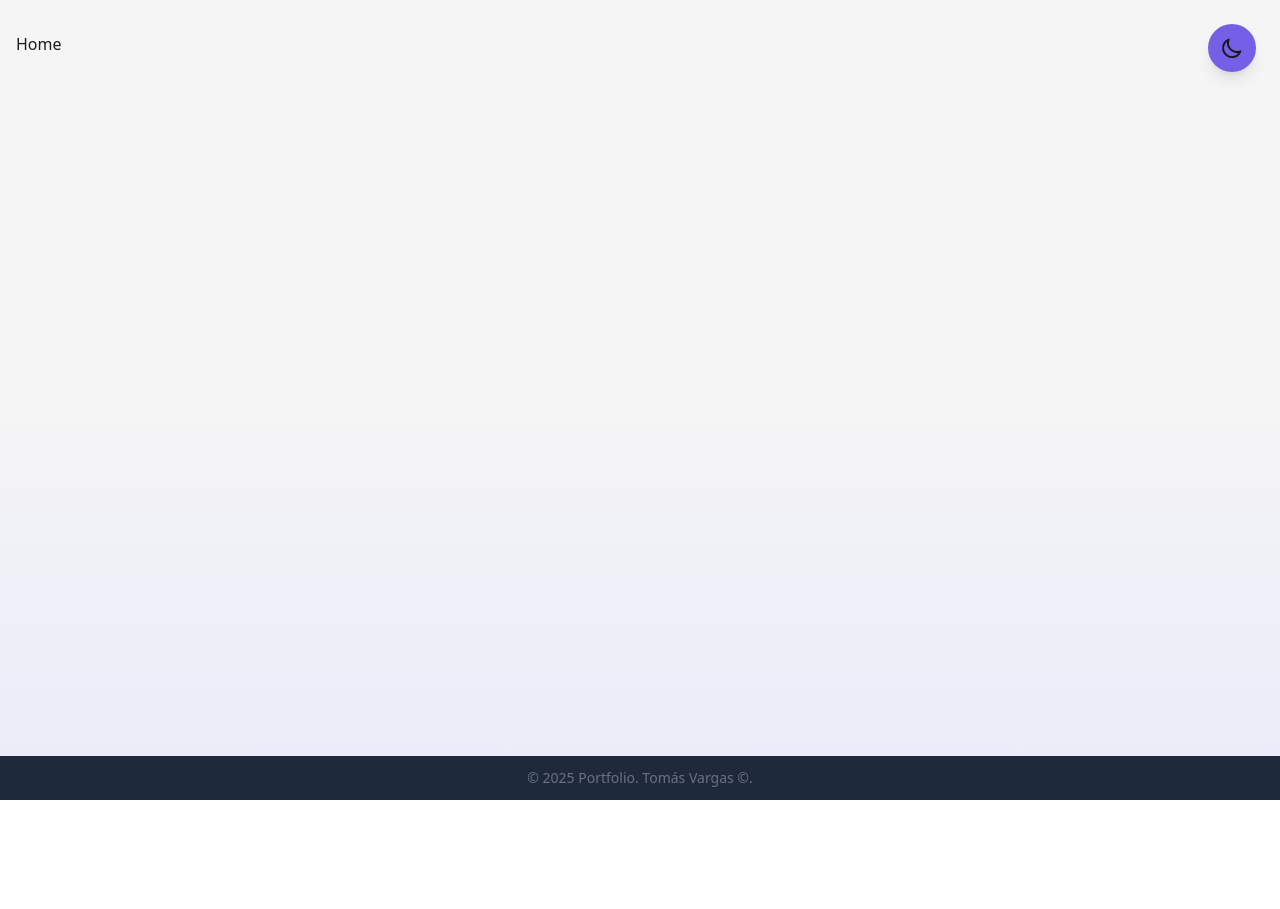
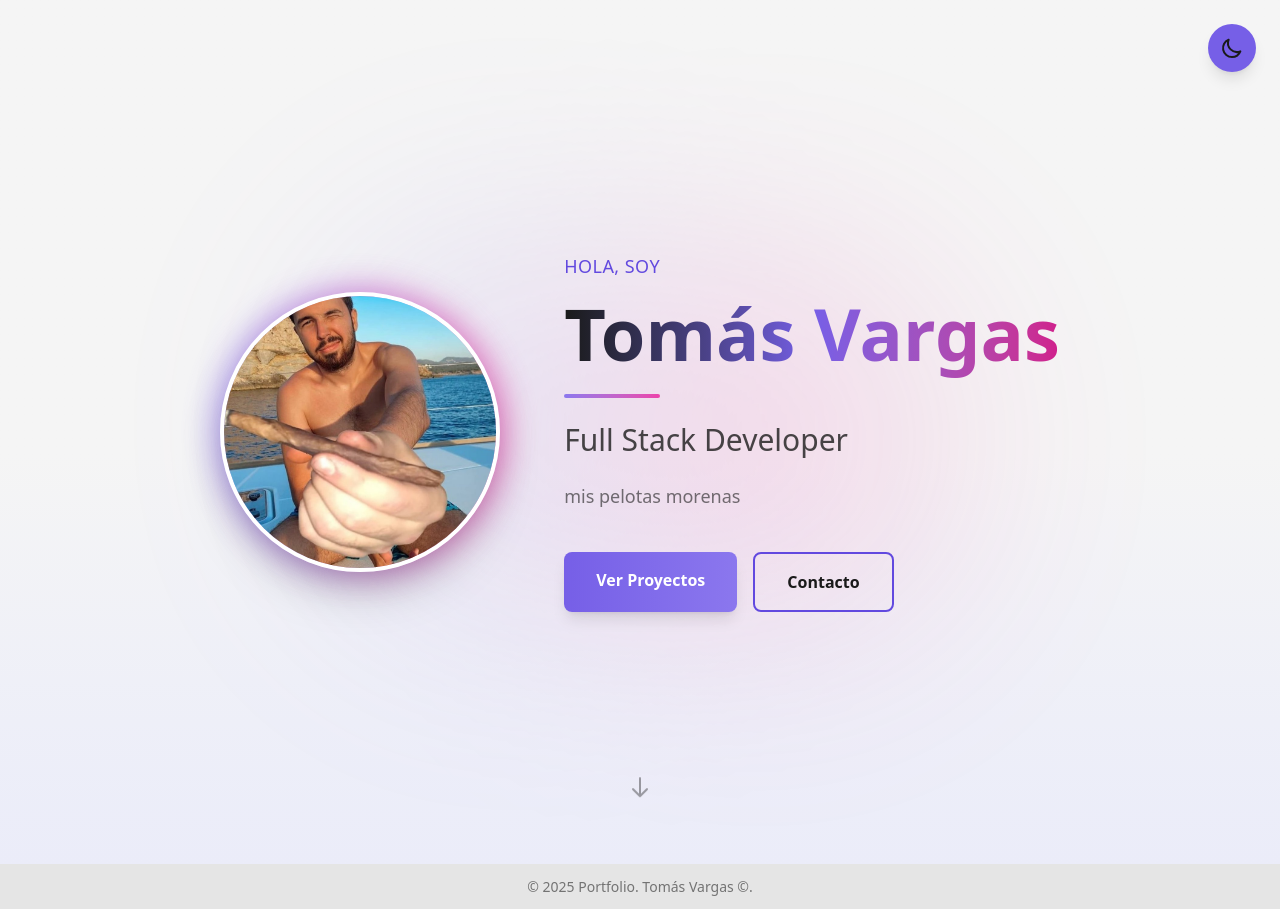
Before and after one commit to TomasVargas790/Portfolio, a React (Vite) app: page / in a window 1280 px wide. Before the commit the page ends 800 px from the top, so only its background shows below. Built offline with nearby package versions, Linux system fonts and the light colour scheme.

Commit message:
FEAT Hero

```diff
--- /dev/null
+++ b/src/app/home/components/Hero.tsx
@@ -0,0 +1,49 @@
+import { AnimatedBackground } from './Hero/AnimatedBackground';
+import { ProfileImage } from './Hero/ProfileImage';
+import { CTAButtons } from './Hero/CTAButtons';
+import { ScrollIndicator } from './Hero/ScrollIndicator';
+
+export function Hero() {
+    const ctaButtons = [
+        { href: '#projects', label: 'Ver Proyectos', variant: 'primary' as const },
+        { href: '#contact', label: 'Contacto', variant: 'outline' as const }
+    ];
+
+    return (
+        <section className="relative min-h-screen flex items-center justify-center px-6 py-20 overflow-hidden">
+            <AnimatedBackground />
+
+            {/* Content */}
+            <div className="relative z-10 max-w-5xl mx-auto">
+                <div className="flex flex-col md:flex-row items-center gap-12 md:gap-16">
+                    <ProfileImage src="/Tomi.jpg" alt="Tomás Vargas" />
+
+                    {/* Text Content */}
+                    <div className="flex flex-col gap-6 text-center md:text-left">
+                        <div className="space-y-2">
+                            <p className="text-primary-700 font-medium text-lg tracking-wide uppercase">
+                                Hola, soy
+                            </p>
+                            <h1 className="text-5xl md:text-7xl font-bold bg-gradient-to-r from-text via-primary-600 to-accent-700 bg-clip-text text-transparent whitespace-nowrap pb-2 leading-tight">
+                                Tomás Vargas
+                            </h1>
+                            <div className="h-1 w-24 bg-gradient-to-r from-primary-500 to-accent-500 rounded-full mx-auto md:mx-0"></div>
+                        </div>
+
+                        <p className="text-2xl md:text-3xl text-text/80 font-light">
+                            Full Stack Developer
+                        </p>
+
+                        <p className="text-lg text-text/60 max-w-xl leading-relaxed">
+                            mis pelotas morenas
+                        </p>
+
+                        <CTAButtons buttons={ctaButtons} />
+                    </div>
+                </div>
+            </div>
+
+            <ScrollIndicator />
+        </section>
+    );
+}
--- /dev/null
+++ b/src/app/home/components/Hero/AnimatedBackground.tsx
@@ -0,0 +1,11 @@
+export function AnimatedBackground() {
+    return (
+        <div className="absolute inset-0 opacity-20 pointer-events-none">
+            <div className="absolute top-1/4 left-1/4 w-96 h-96 bg-primary-500 rounded-full blur-[120px] animate-pulse"></div>
+            <div
+                className="absolute bottom-1/4 right-1/4 w-96 h-96 bg-accent-500 rounded-full blur-[120px] animate-pulse"
+                style={{ animationDelay: '1s' }}
+            ></div>
+        </div>
+    );
+}
--- /dev/null
+++ b/src/app/home/components/Hero/CTAButtons.tsx
@@ -0,0 +1,29 @@
+interface CTAButton {
+    href: string;
+    label: string;
+    variant?: 'primary' | 'outline';
+}
+
+interface CTAButtonsProps {
+    buttons: CTAButton[];
+}
+
+export function CTAButtons({ buttons }: CTAButtonsProps) {
+    return (
+        <div className="flex flex-col sm:flex-row gap-4 mt-4">
+            {buttons.map((button) => (
+                <a
+                    key={button.href}
+                    href={button.href}
+                    className={
+                        button.variant === 'outline'
+                            ? "px-8 py-4 border-2 border-primary-700 hover:bg-primary-500/10 rounded-lg font-semibold text-text transition-all duration-300"
+                            : "px-8 py-4 bg-gradient-to-r from-primary-600 to-primary-500 hover:from-primary-500 hover:to-primary-400 rounded-lg font-semibold text-white shadow-lg hover:shadow-xl transform hover:scale-105 transition-all duration-300"
+                    }
+                >
+                    {button.label}
+                </a>
+            ))}
+        </div>
+    );
+}
--- /dev/null
+++ b/src/app/home/components/Hero/ProfileImage.tsx
@@ -0,0 +1,22 @@
+interface ProfileImageProps {
+    src: string;
+    alt: string;
+    size?: number;
+}
+
+export function ProfileImage({ src, alt, size = 280 }: ProfileImageProps) {
+    return (
+        <div className="flex-shrink-0">
+            <div className="relative group">
+                <div className="absolute -inset-1 bg-gradient-to-r from-primary-500 to-accent-500 rounded-full blur-lg opacity-75 group-hover:opacity-100 transition duration-500"></div>
+                <img
+                    src={src}
+                    alt={alt}
+                    width={size}
+                    height={size}
+                    className="relative rounded-full border-4 border-background-card shadow-2xl transform group-hover:scale-105 transition duration-500"
+                />
+            </div>
+        </div>
+    );
+}
--- /dev/null
+++ b/src/app/home/components/Hero/ScrollIndicator.tsx
@@ -0,0 +1,17 @@
+export function ScrollIndicator() {
+    return (
+        <div className="absolute bottom-8 left-1/2 transform -translate-x-1/2 animate-bounce">
+            <svg
+                className="w-6 h-6 text-text/40"
+                fill="none"
+                strokeLinecap="round"
+                strokeLinejoin="round"
+                strokeWidth="2"
+                viewBox="0 0 24 24"
+                stroke="currentColor"
+            >
+                <path d="M19 14l-7 7m0 0l-7-7m7 7V3"></path>
+            </svg>
+        </div>
+    );
+}
--- a/src/app/home/page.tsx
+++ b/src/app/home/page.tsx
@@ -1,8 +1,12 @@
+import { Hero } from "./components/Hero";
+
 export function HomePage() {
 
     return (
         <div>
-            <h1>Home</h1>
+
+            <Hero />
+
         </div>
     )
 
--- a/src/components/Footer.tsx
+++ b/src/components/Footer.tsx
@@ -1,9 +1,9 @@
 export function Footer() {
     return (
-        <footer className="fixed bottom-0 left-0 right-0 bg-gray-800">
+        <footer className="relative bottom-0 left-0 right-0 bg-muted border-t border-border">
             <div className="container mx-auto p-3">
                 <div className="flex justify-center">
-                    <p className="text-center text-sm text-gray-500">
+                    <p className="text-center text-sm text-muted-foreground">
                         &copy; {new Date().getFullYear()} Portfolio. Tomás Vargas ©.
                     </p>
                 </div>
```
Also changed, not shown: public/Tomi.jpg (added).
